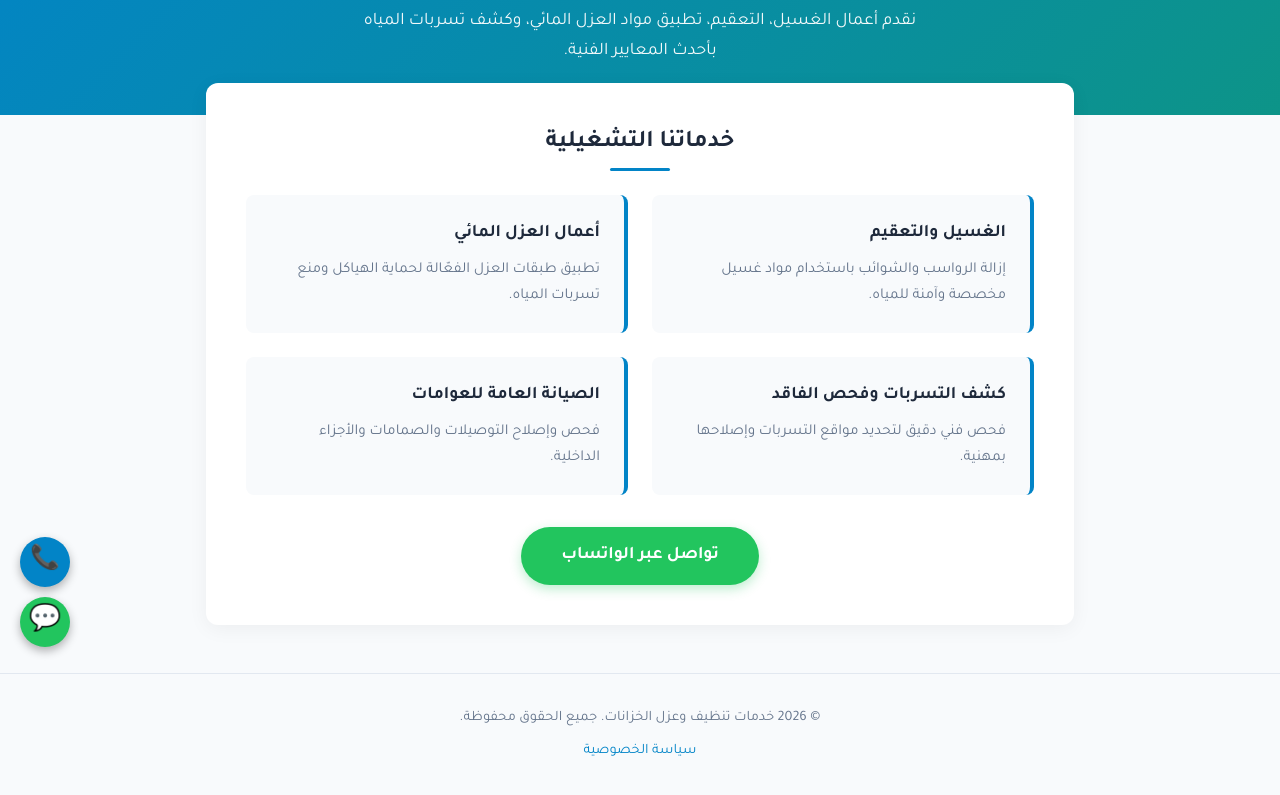
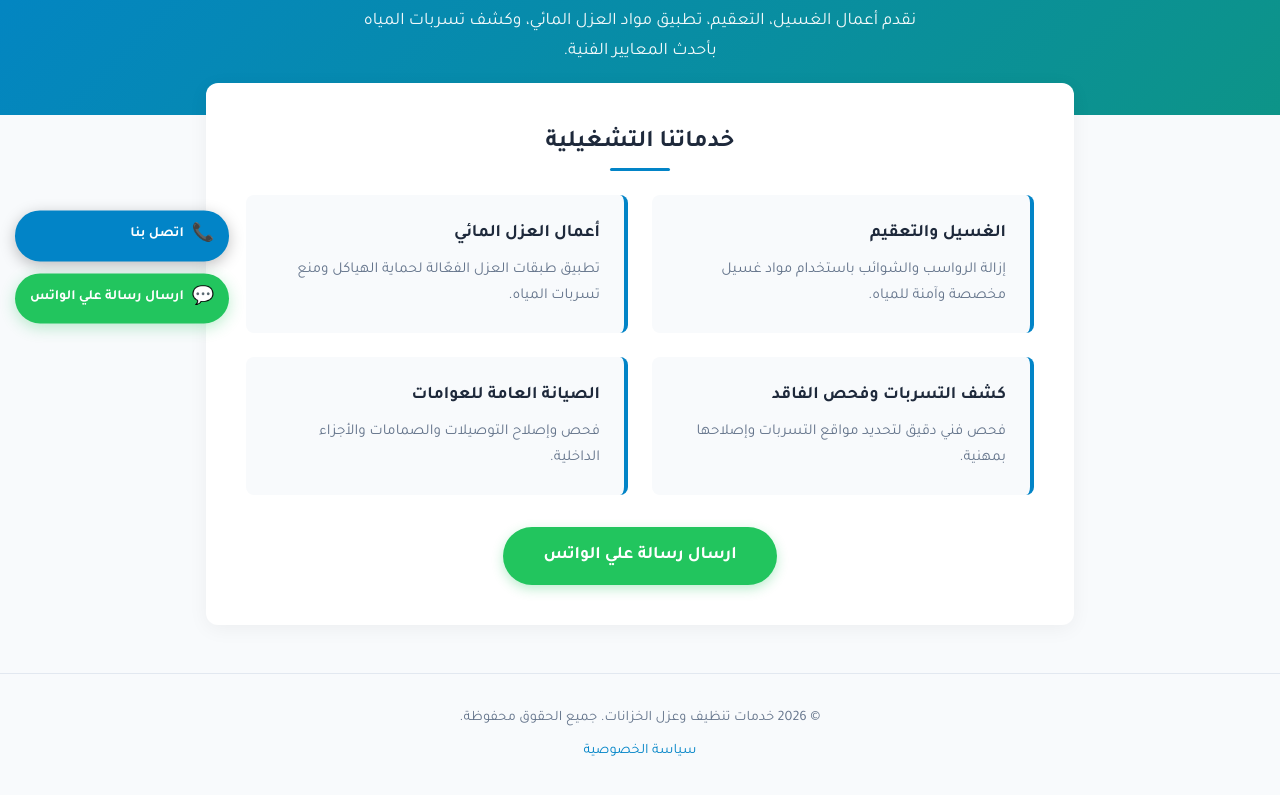
Before and after one commit to cleanola78-bot/tankservices, a plain HTML site: page index.html in a window 1280 px wide. Shown: the part 133-928 px from the top of the page. Drawn offline with Linux system fonts and the light colour scheme.

Commit message:
Update index.html

```diff
--- a/index.html
+++ b/index.html
@@ -217,7 +217,7 @@
             </div>
 
             <div class="cta-box">
-                <a href="https://wa.me/966555689735?text=السلام%20عليكم،%20أرغب%20في%20الاستفسار%20عن%20خدمات%20الخزانات" class="btn-whatsapp" target="_blank">تواصل عبر الواتساب</a>
+                <a href="https://wa.me/966555689735?text=السلام%20عليكم،%20أرغب%20في%20الاستفسار%20عن%20خدمات%20الخزانات" class="btn-whatsapp" target="_blank">ارسال رسالة علي الواتس</a>
             </div>
         </div>
     </div>
@@ -229,15 +229,15 @@
         </p>
     </footer>
 
-    <!-- الأزرار العائمة للواتساب والاتصال -->
-    <div style="position: fixed; bottom: 20px; left: 20px; z-index: 9999; display: flex; flex-direction: column; gap: 10px;">
+    <!-- الأزرار العائمة المكتوبة في منتصف الشاشة من اليسار أو اليمين -->
+    <div style="position: fixed; top: 50%; transform: translateY(-50%); left: 15px; z-index: 9999; display: flex; flex-direction: column; gap: 12px;">
         <!-- زر الاتصال المباشر -->
-        <a href="tel:+966555689735" style="background-color: #0284c7; color: white; width: 50px; height: 50px; border-radius: 50%; display: flex; align-items: center; justify-content: center; text-decoration: none; box-shadow: 0 4px 10px rgba(0,0,0,0.3); font-size: 24px;" title="اتصال مباشر">
-            📞
+        <a href="tel:+966555689735" style="background-color: #0284c7; color: white; padding: 10px 15px; border-radius: 25px; display: flex; align-items: center; gap: 8px; text-decoration: none; box-shadow: 0 4px 15px rgba(0,0,0,0.25); font-size: 14px; font-weight: 700; white-space: nowrap;">
+            <span style="font-size: 18px;">📞</span> اتصل بنا
         </a>
         <!-- زر الواتساب -->
-        <a href="https://wa.me/966555689735?text=السلام%20عليكم،%20أرغب%20في%20الاستفسار%20عن%20خدمات%20الخزانات" style="background-color: #22c55e; color: white; width: 50px; height: 50px; border-radius: 50%; display: flex; align-items: center; justify-content: center; text-decoration: none; box-shadow: 0 4px 10px rgba(0,0,0,0.3); font-size: 26px;" target="_blank" title="واتساب">
-            💬
+        <a href="https://wa.me/966555689735?text=السلام%20عليكم،%20أرغب%20في%20الاستفسار%20عن%20خدمات%20الخزانات" style="background-color: #22c55e; color: white; padding: 10px 15px; border-radius: 25px; display: flex; align-items: center; gap: 8px; text-decoration: none; box-shadow: 0 4px 15px rgba(34,197,94,0.3); font-size: 14px; font-weight: 700; white-space: nowrap;" target="_blank">
+            <span style="font-size: 18px;">💬</span> ارسال رسالة علي الواتس
         </a>
     </div>
 
```
